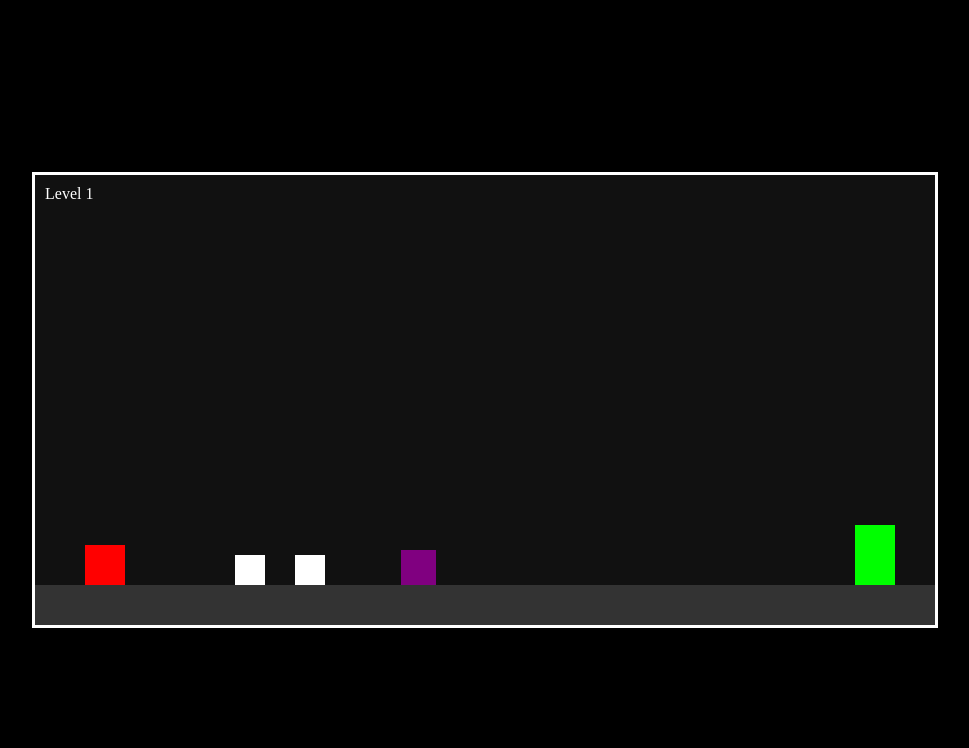
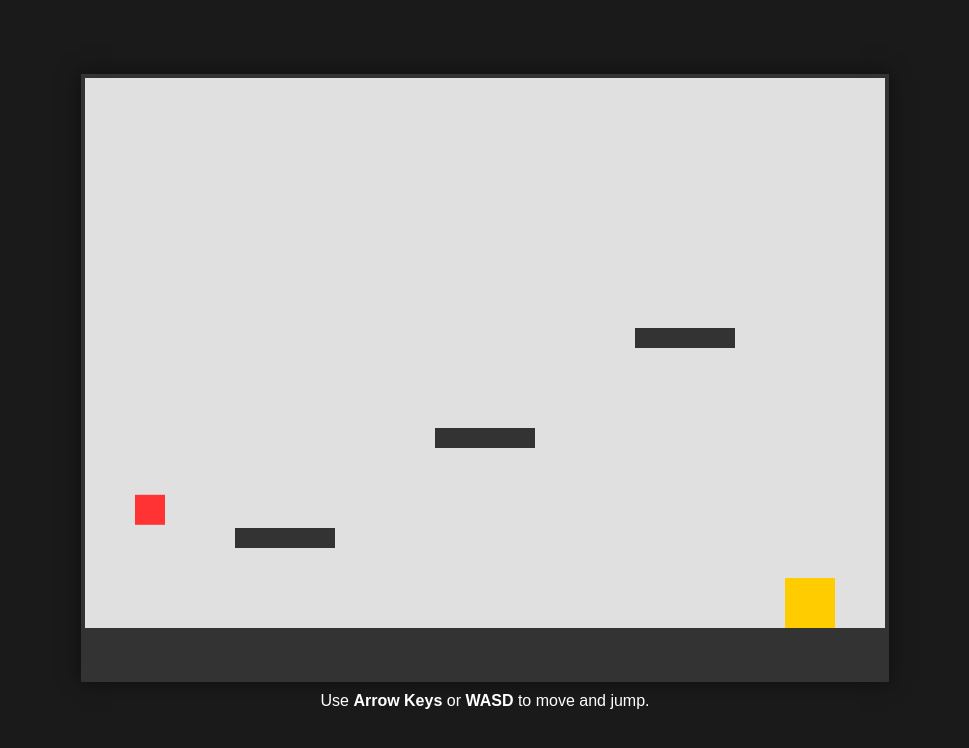
Before and after one commit to baswaniharshavardhan/game-, a plain HTML site: page index.html in a window 1280 px wide. Shown: the whole page, without its empty margins (155-1124 px from the left). Drawn offline with Linux system fonts and the light colour scheme.

Commit message:
Update index.html

```diff
--- a/index.html
+++ b/index.html
@@ -1,376 +1,215 @@
 <!DOCTYPE html>
-<html>
+<html lang="en">
 <head>
-<meta charset="UTF-8">
-<title>Hard Level Devil Game V3</title>
-
-<style>
-
-body {
-    margin: 0;
-    background: black;
-    display: flex;
-    justify-content: center;
-    align-items: center;
-    height: 100vh;
-}
-
-.game {
-    width: 900px;
-    height: 450px;
-    background: #111;
-    border: 3px solid white;
-    position: relative;
-    overflow: hidden;
-}
-
-.player {
-    width: 40px;
-    height: 40px;
-    background: red;
-    position: absolute;
-    bottom: 40px;
-    left: 50px;
-}
-
-.ground {
-    width: 100%;
-    height: 40px;
-    background: #333;
-    position: absolute;
-    bottom: 0;
-}
-
-.spike {
-    width: 30px;
-    height: 30px;
-    background: white;
-    position: absolute;
-    bottom: 40px;
-}
-
-.enemy {
-    width: 35px;
-    height: 35px;
-    background: purple;
-    position: absolute;
-    bottom: 40px;
-}
-
-.invisible {
-    width: 40px;
-    height: 40px;
-    position: absolute;
-    bottom: 40px;
-}
-
-.door {
-    width: 40px;
-    height: 60px;
-    background: lime;
-    position: absolute;
-}
-
-.levelText {
-    position: absolute;
-    top: 10px;
-    left: 10px;
-    color: white;
-}
-
-</style>
+    <meta charset="UTF-8">
+    <meta name="viewport" content="width=device-width, initial-scale=1.0">
+    <title>Level Devil Style Platformer</title>
+    <style>
+        body {
+            margin: 0;
+            padding: 0;
+            background-color: #1a1a1a;
+            display: flex;
+            justify-content: center;
+            align-items: center;
+            height: 100vh;
+            color: white;
+            font-family: sans-serif;
+            flex-direction: column;
+        }
+        canvas {
+            background-color: #e0e0e0; /* Light gray background like standard levels */
+            box-shadow: 0 0 20px rgba(0,0,0,0.5);
+            border: 4px solid #333;
+        }
+        p { margin-top: 10px; }
+    </style>
 </head>
-
 <body>
 
-<div class="game" id="game">
-
-<div class="levelText" id="levelText">
-Level 1
-</div>
-
-<div class="player" id="player"></div>
-
-<div class="ground"></div>
-
-</div>
+    <canvas id="gameCanvas" width="800" height="600"></canvas>
+    <p>Use <b>Arrow Keys</b> or <b>WASD</b> to move and jump.</p>
 
 <script>
+    const canvas = document.getElementById("gameCanvas");
+    const ctx = canvas.getContext("2d");
 
-const game = document.getElementById("game");
-const player = document.getElementById("player");
-const levelText = document.getElementById("levelText");
+    // --- GAME PHYSICS & PARAMETERS ---
+    const gravity = 0.6;
+    const friction = 0.8;
 
-let x = 50;
-let y = 40;
+    // --- PLAYER OBJECT ---
+    const player = {
+        x: 50,
+        y: 400,
+        width: 30,
+        height: 30,
+        color: "#ff3333", // Red player block
+        vx: 0,
+        vy: 0,
+        speed: 5,
+        jumpPower: -12,
+        grounded: false
+    };
 
-let velocityY = 0;
-let gravity = 0.5;
+    // --- INPUT HANDLING ---
+    const keys = {
+        right: false,
+        left: false,
+        up: false
+    };
 
-let keys = {};
+    window.addEventListener("keydown", (e) => {
+        if (e.code === "ArrowRight" || e.code === "KeyD") keys.right = true;
+        if (e.code === "ArrowLeft" || e.code === "KeyA") keys.left = true;
+        if ((e.code === "ArrowUp" || e.code === "KeyW" || e.code === "Space") && player.grounded) {
+            player.vy = player.jumpPower;
+            player.grounded = false;
+        }
+    });
 
-let level = 0;
+    window.addEventListener("keyup", (e) => {
+        if (e.code === "ArrowRight" || e.code === "KeyD") keys.right = false;
+        if (e.code === "ArrowLeft" || e.code === "KeyA") keys.left = false;
+    });
 
-let levels = [
+    // --- LEVEL DESIGN & "TROLL" MECHANICS ---
+    // This is where you create the "Devil" difficulty.
+    // You can add 'trigger' functions that execute when the player gets near.
+    const platforms = [
+        // Standard floor
+        { x: 0, y: 550, width: 800, height: 50, color: "#333333", isSolid: true },
+        // Standard platforms
+        { x: 150, y: 450, width: 100, height: 20, color: "#333333", isSolid: true },
+        { x: 350, y: 350, width: 100, height: 20, color: "#333333", isSolid: true },
 
-{
-spikes:[200,260],
-invisible:[400],
-enemy:[500],
-door:{x:820,y:40}
-},
+        // TROLL PLATFORM (The "Level Devil" Mechanic)
+        // This platform disappears when the player jumps above it
+        {
+            x: 550, y: 250, width: 100, height: 20, color: "#333333", isSolid: true,
+            trigger: function(player) {
+                // If player gets close to this platform, it turns invisible and non-solid
+                if (player.x > 450 && player.y < 300) {
+                    this.isSolid = false;
+                    this.color = "transparent"; // It vanishes!
+                }
+            }
+        },
 
-{
-spikes:[150,210,270],
-invisible:[350],
-enemy:[600],
-door:{x:820,y:40}
-}
+        // Goal Door/Area
+        { x: 700, y: 500, width: 50, height: 50, color: "#ffcc00", isSolid: false, isGoal: true }
+    ];
 
-];
+    // --- GAME LOOP ---
+    function update() {
+        // 1. Apply Movement Inputs
+        if (keys.right) player.vx = player.speed;
+        else if (keys.left) player.vx = -player.speed;
+        else player.vx *= friction; // Slide to a stop
 
-/* AUTO MAKE 30 LEVELS */
+        // 2. Apply Gravity
+        player.vy += gravity;
 
-while(levels.length < 30){
+        // 3. Update Position
+        player.x += player.vx;
+        player.y += player.vy;
 
-levels.push({
+        // 4. Collision Detection
+        player.grounded = false;
 
-spikes:[
-Math.random()*700,
-Math.random()*700
-],
+        for (let i = 0; i < platforms.length; i++) {
+            let p = platforms[i];
 
-invisible:[
-Math.random()*700
-],
+            // Run platform triggers for "devil" mechanics
+            if (p.trigger) p.trigger(player);
 
-enemy:[
-Math.random()*700
-],
+            if (!p.isSolid) continue;
 
-door:{x:820,y:40}
+            // Simple AABB Collision Detection
+            if (player.x < p.x + p.width &&
+                player.x + player.width > p.x &&
+                player.y < p.y + p.height &&
+                player.y + player.height > p.y) {
 
-});
+                // Calculate overlap from all sides
+                let dx = (player.x + player.width / 2) - (p.x + p.width / 2);
+                let dy = (player.y + player.height / 2) - (p.y + p.height / 2);
+                let width = (player.width + p.width) / 2;
+                let height = (player.height + p.height) / 2;
+                let crossWidth = width * dy;
+                let crossHeight = height * dx;
 
-}
+                // Determine which side we collided on
+                if (Math.abs(dx) <= width && Math.abs(dy) <= height) {
+                    if (crossWidth > crossHeight) {
+                        if (crossWidth > (-crossHeight)) {
+                            // Top collision (landing on platform)
+                            player.y = p.y - player.height;
+                            player.vy = 0;
+                            player.grounded = true;
+                        } else {
+                            // Right collision (hitting wall from left)
+                            player.x = p.x + p.width;
+                            player.vx = 0;
+                        }
+                    } else {
+                        if (crossWidth > -(crossHeight)) {
+                            // Left collision (hitting wall from right)
+                            player.x = p.x - player.width;
+                            player.vx = 0;
+                        } else {
+                            // Bottom collision (hitting head on ceiling)
+                            player.y = p.y + p.height;
+                            player.vy = 0;
+                        }
+                    }
+                }
+            }
+        }
 
-document.addEventListener("keydown", e=>{
-keys[e.key]=true;
-});
+        // Keep player in bounds
+        if (player.x < 0) player.x = 0;
+        if (player.x + player.width > canvas.width) player.x = canvas.width - player.width;
+        if (player.y > canvas.height) {
+            // Death condition: Reset player
+            player.x = 50;
+            player.y = 400;
+            player.vx = 0;
+            player.vy = 0;
+            // Reset platforms for retry
+            platforms.forEach(p => {
+                if (p.trigger) {
+                    p.isSolid = true;
+                    p.color = "#333333";
+                }
+            });
+        }
+    }
 
-document.addEventListener("keyup", e=>{
-keys[e.key]=false;
-});
+    function draw() {
+        // Clear canvas
+        ctx.clearRect(0, 0, canvas.width, canvas.height);
 
-/* LOAD LEVEL */
+        // Draw platforms
+        for (let i = 0; i < platforms.length; i++) {
+            let p = platforms[i];
+            ctx.fillStyle = p.color;
+            ctx.fillRect(p.x, p.y, p.width, p.height);
+        }
 
-function loadLevel(){
+        // Draw player
+        ctx.fillStyle = player.color;
+        ctx.fillRect(player.x, player.y, player.width, player.height);
+    }
 
-document
-.querySelectorAll(".spike,.door,.enemy,.invisible")
-.forEach(el=>el.remove());
+    function loop() {
+        update();
+        draw();
+        requestAnimationFrame(loop);
+    }
 
-let data = levels[level];
-
-levelText.innerText =
-"Level " + (level+1);
-
-/* SPIKES */
-
-data.spikes.forEach(pos=>{
-
-let spike =
-document.createElement("div");
-
-spike.className="spike";
-
-spike.style.left=pos+"px";
-
-game.appendChild(spike);
-
-});
-
-/* INVISIBLE TRAPS */
-
-data.invisible.forEach(pos=>{
-
-let inv =
-document.createElement("div");
-
-inv.className="invisible";
-
-inv.style.left=pos+"px";
-
-game.appendChild(inv);
-
-});
-
-/* ENEMY */
-
-data.enemy.forEach(pos=>{
-
-let enemy =
-document.createElement("div");
-
-enemy.className="enemy";
-
-enemy.style.left=pos+"px";
-
-game.appendChild(enemy);
-
-});
-
-/* DOOR */
-
-let door =
-document.createElement("div");
-
-door.className="door";
-
-door.style.left=data.door.x+"px";
-door.style.bottom=data.door.y+"px";
-
-game.appendChild(door);
-
-}
-
-loadLevel();
-
-/* GAME LOOP */
-
-function gameLoop(){
-
-if(keys["ArrowLeft"]) x-=4;
-if(keys["ArrowRight"]) x+=4;
-
-if(keys[" "] && y===40){
-velocityY=10;
-}
-
-velocityY-=gravity;
-y+=velocityY;
-
-if(y<=40){
-y=40;
-velocityY=0;
-}
-
-player.style.left=x+"px";
-player.style.bottom=y+"px";
-
-let playerRect =
-player.getBoundingClientRect();
-
-/* SPIKES */
-
-document.querySelectorAll(".spike")
-.forEach(spike=>{
-
-let r=
-spike.getBoundingClientRect();
-
-if(
-playerRect.left < r.right &&
-playerRect.right > r.left &&
-playerRect.bottom > r.top &&
-playerRect.top < r.bottom
-){
-alert("💀 You Died!");
-location.reload();
-}
-
-});
-
-/* INVISIBLE */
-
-document.querySelectorAll(".invisible")
-.forEach(inv=>{
-
-let r=
-inv.getBoundingClientRect();
-
-if(
-playerRect.left < r.right &&
-playerRect.right > r.left &&
-playerRect.bottom > r.top &&
-playerRect.top < r.bottom
-){
-alert("👻 Invisible Trap!");
-location.reload();
-}
-
-});
-
-/* ENEMY MOVE */
-
-document.querySelectorAll(".enemy")
-.forEach(enemy=>{
-
-let left =
-parseInt(enemy.style.left);
-
-enemy.style.left =
-(left + Math.sin(Date.now()/300)*2) + "px";
-
-let r=
-enemy.getBoundingClientRect();
-
-if(
-playerRect.left < r.right &&
-playerRect.right > r.left &&
-playerRect.bottom > r.top &&
-playerRect.top < r.bottom
-){
-alert("🧟 Enemy Got You!");
-location.reload();
-}
-
-});
-
-/* DOOR */
-
-let door =
-document.querySelector(".door");
-
-if(door){
-
-let r=
-door.getBoundingClientRect();
-
-if(
-playerRect.left < r.right &&
-playerRect.right > r.left &&
-playerRect.bottom > r.top &&
-playerRect.top < r.bottom
-){
-
-level++;
-
-if(level >= levels.length){
-
-alert("🏆 All Levels Complete!");
-
-location.reload();
-
-}else{
-
-x=50;
-y=40;
-
-loadLevel();
-
-}
-
-}
-
-}
-
-requestAnimationFrame(gameLoop);
-
-}
-
-gameLoop();
-
+    // Start the game
+    loop();
 </script>
 
 </body>
```
